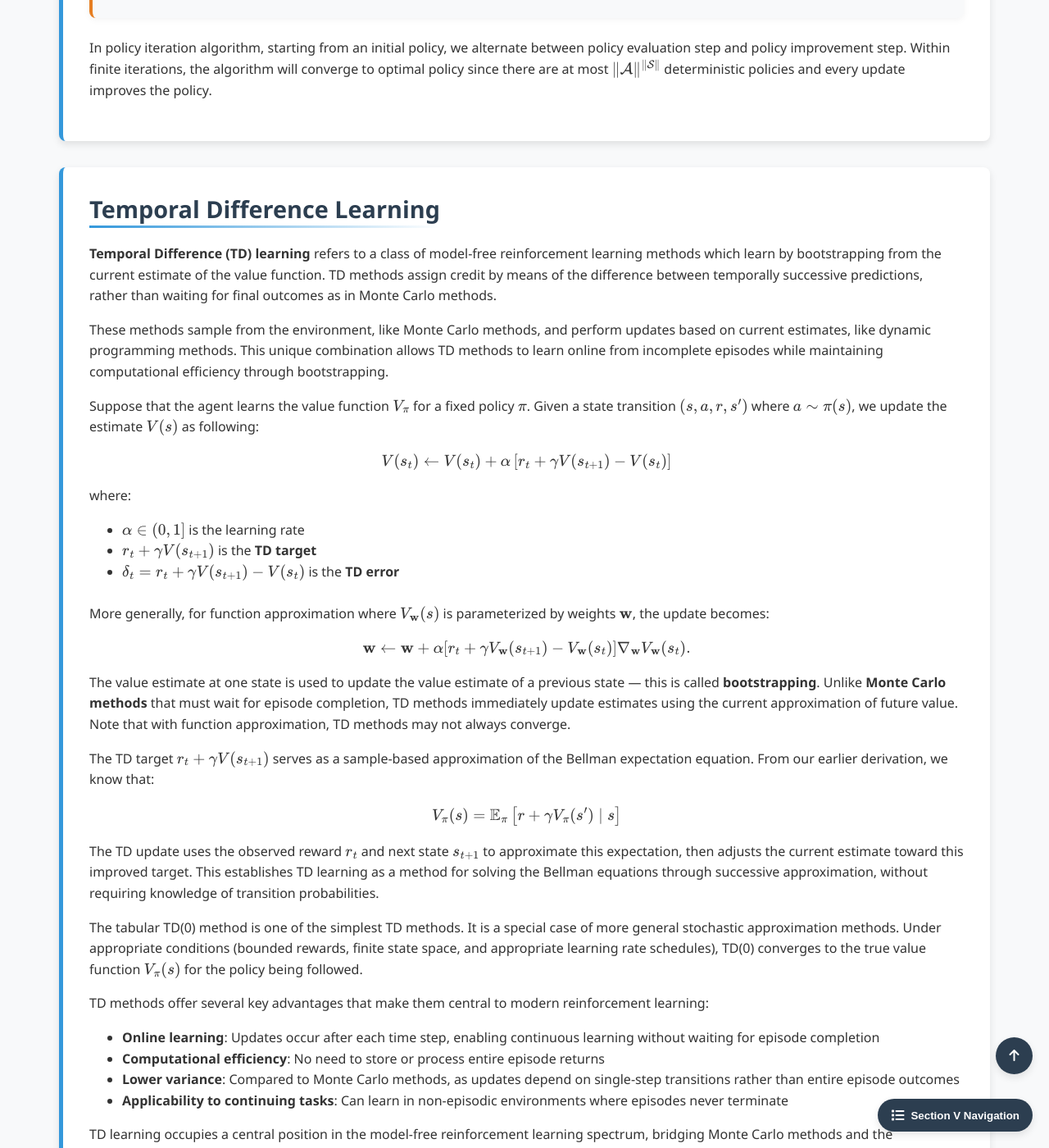
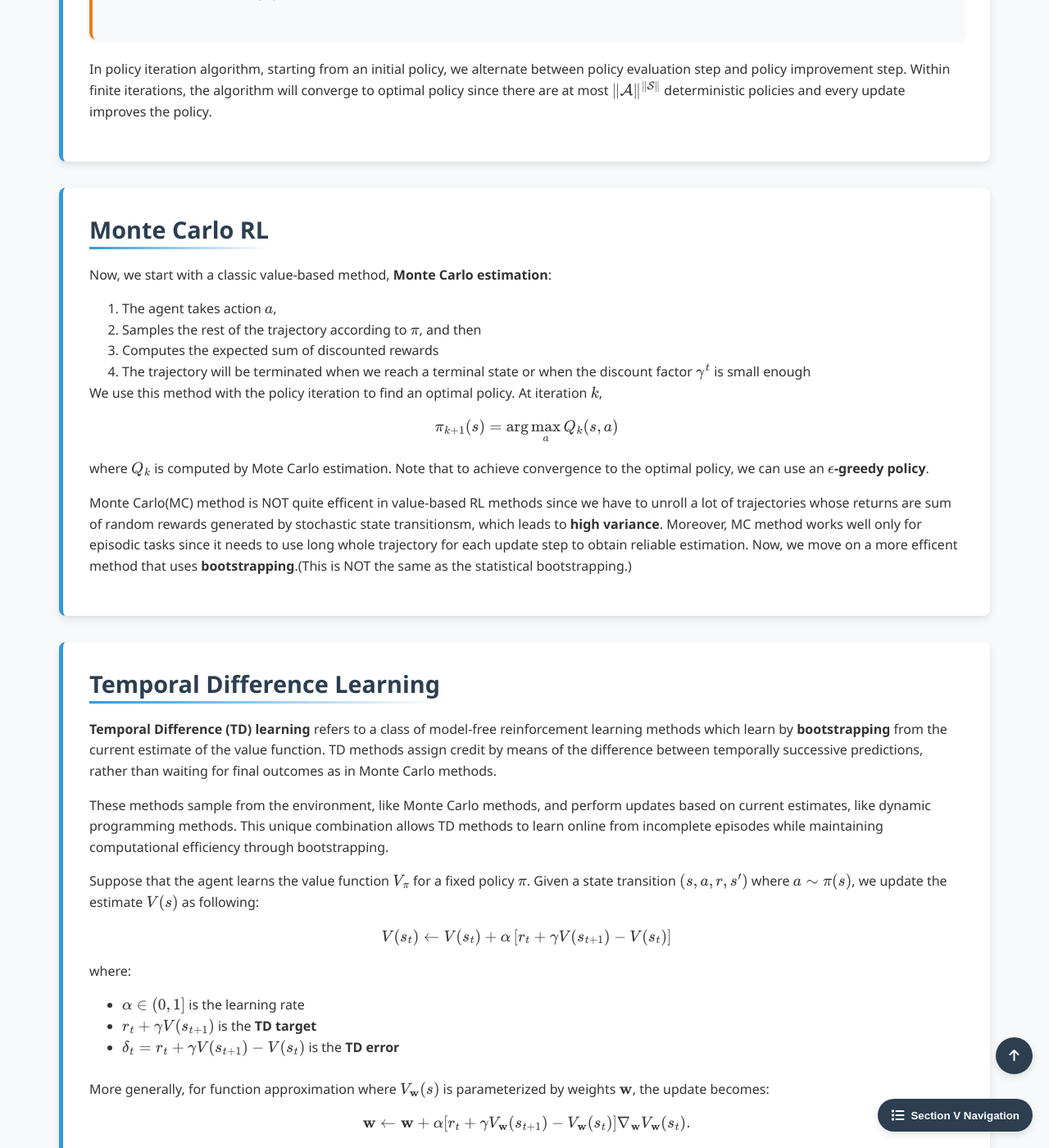
Before and after one commit to Yusukey01/yusukey01.github.io, a Jekyll site: the page built from Mathematics/Machine_learning/intro_RL.html, in a window 1280 px wide and 1400 px high, scrolled down 9375 px. Shown: the whole window at 82% size. Built offline with Jekyll 4.4.1, drawn with Linux system fonts in a browser that asks for light colours; some of the changed text lies outside the part shown.

Commit message:
update RL section

```diff
--- a/Mathematics/Machine_learning/intro_RL.html
+++ b/Mathematics/Machine_learning/intro_RL.html
@@ -131,6 +131,7 @@ uses_python: false
             <a href="#mdp">Markov Decision Process</a>
             <a href="#value-functions">Value Functions & Bellman Equations</a>
             <a href="#DP">Dynamic Programming Algorithms for RL</a>
+            <a href="#MC">Monte Carlo RL</a>
             <a href="#td-learning">Temporal Difference Learning</a>
             <a href="#value-based">Value-Based Methods</a>
             <a href="#policy-based">Policy-Based Methods</a>
@@ -241,7 +242,8 @@ uses_python: false
                     r + \gamma \max_{a'} Q_w (s', a') - Q_w (s, a)
                     \]
                     where \(Q_w\) is a function approximator, which is trained iteratively. Note that the expected TD error is equivalent to the
-                    Bellman error at \((s, a)\). (If \(Q_* = Q_w\), the TD error is zero on average.)
+                    Bellman error at \((s, a)\). If \(Q_* = Q_w\), the TD error is zero on average.
+                    <br>
                     (e.g.,<strong>Q-learning</strong>, <strong>SARSA</strong>, and <strong>Deep Q-Networks(DQN)</strong>.)
                 </p>
 
@@ -599,12 +601,37 @@ uses_python: false
 
             </section>
 
+             <section id="MC" class="section-content">
+                <h2>Monte Carlo RL</h2>
+                <p>
+                    Now, we start with a classic value-based method, <strong>Monte Carlo estimation</strong>:
+                    <ol style="padding-left: 40px;">
+                    <li>The agent takes action \(a\), </li>
+                    <li>Samples the rest of the trajectory according to \(\pi\), and then</li>
+                    <li>Computes the expected sum of discounted rewards</li>
+                    <li>The trajectory will be terminated when we reach a terminal state or when the discount factor \(\gamma^t\) is small enough</li>
+                    </ol>
+                We use this method with the policy iteration to find an optimal policy. At iteration \(k\),
+                \[
+                \pi_{k+1}(s) = \arg \max_{a} Q_k (s, a)
+                \]
+                where \(Q_k\) is computed by Mote Carlo estimation.
+                Note that to achieve convergence to the optimal policy, we can use an <strong>\(\epsilon\)-greedy policy</strong>.
+                </p>
+                <p>
+                    Monte Carlo(MC) method is NOT quite efficent in value-based RL methods since we have to unroll a lot of trajectories
+                    whose returns are sum of random rewards generated by stochastic state transitionsm, which leads to <strong>high variance</strong>.
+                    Moreover, MC method works well only for episodic tasks since it needs to use long whole trajectory for each update step to obtain reliable estimation.
+                    Now, we move on a more efficent method that uses <strong>bootstrapping</strong>.(This is NOT the same as the statistical bootstrapping.)
+                </p>
+             </section>
+
             <section id="td-learning" class="section-content">
                 <h2>Temporal Difference Learning</h2>
 
                 <p>
                     <strong>Temporal Difference (TD) learning</strong> refers to a class of model-free reinforcement
-                    learning methods which learn by bootstrapping from the current estimate of the value function.
+                    learning methods which learn by <strong>bootstrapping</strong> from the current estimate of the value function.
                     TD methods assign credit by means of the difference between temporally successive
                     predictions, rather than waiting for final outcomes as in Monte Carlo methods.
                 </p>
```
